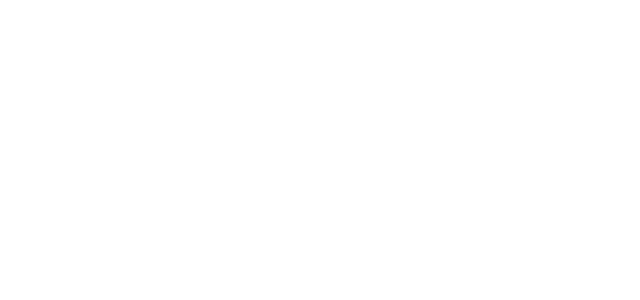
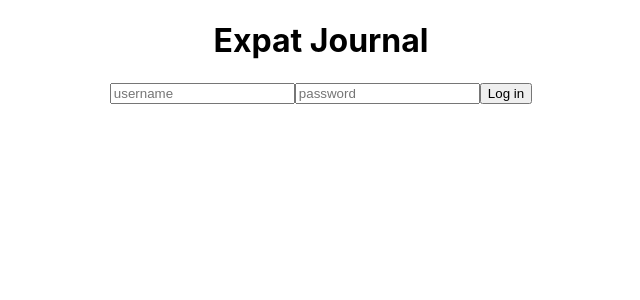
Before and after one commit to Build-Expat-Journal/front-end, a React (Create React App) app in the folder expat-journal/: page /login in a window 1280 px wide. Shown: the top 300 px of the page, without its empty margins (319-959 px from the left). Built offline with nearby package versions, Linux system fonts and the light colour scheme.

Commit message:
commit before merge to master

```diff
--- a/expat-journal/src/App.js
+++ b/expat-journal/src/App.js
@@ -1,11 +1,17 @@
 import React from 'react';
 import './App.css';
 import { Route } from 'react-router-dom'
+
+//components
 import SignUp from './components/SignUp';
+import Login from './components/Login';
+import NavBar from './components/NavBar';
 
 function App() {
   return (
     <div className="App">
+      <NavBar />
+      <Route path='/login' component={Login} />
       <Route path='/signup' component={SignUp} />
     </div>
   );
--- a/expat-journal/src/actions/index.js
+++ b/expat-journal/src/actions/index.js
@@ -8,7 +8,7 @@
 export const postUser = (credentials, history) => dispatch => {
     dispatch({ type: SIGNUP_USER_START})
     axios
-        .post('PLACEHOLDER', credentials)
+        .post('/register', credentials)
         .then(res => {
             console.log(res)
             dispatch({ type: SIGNUP_USER_SUCCESS, payload: res.data})
@@ -28,7 +28,7 @@
 export const userLogin = (credentials, history) => dispatch => {
     dispatch({ type: LOGIN_USER_START})
     axios
-        .post('PLACEHOLDER', credentials)
+        .post('/login', credentials)
         .then(res => {
             console.log(res)
             dispatch({ type: LOGIN_USER_SUCCESS, payload: res.data})
@@ -44,7 +44,7 @@
 export const FETCHING_TRIPS_START = 'FETCHING_TRIPS_START'
 export const FETCHING_TRIPS_SUCCESS = 'FETCHING_TRIPS_SUCCESS'
 export const FETCHING_TRIPS_FAILURE = 'FETCHING_TRIPS_FAILURE'
-export const fetchTrips = (userId) => dispatch => {
+export const fetchTrips = () => dispatch => {
     dispatch({ type: FETCHING_TRIPS_START})
     axiosWithAuth()
         .get(`PLACEHOLDER`)
--- /dev/null
+++ b/expat-journal/src/components/Login.js
@@ -0,0 +1,58 @@
+import React, { useState } from 'react';
+import { connect } from 'react-redux';
+import { userLogin } from '../actions';
+
+const initialCredentials = {
+    username: '',
+    password: ''
+}
+
+function Login({ userLogin, history }) {
+    const [credentials, setCredentials] = useState(initialCredentials)
+
+    const handleChange = e => {
+        setCredentials(
+            {
+                ...credentials,
+                [e.target.name]: e.target.value
+            }
+        )
+    };
+
+    const callLogin = e =>  {
+        e.preventDefault();
+        userLogin(credentials, history);
+    };
+
+    return (
+      <div>
+        <form onSubmit={callLogin}>
+            <input
+                type="text"
+                name="userId"
+                value={credentials.username}
+                placeholder="username"
+                onChange={handleChange}
+            />
+            <input
+                type="password"
+                name="password"
+                value={credentials.password}
+                placeholder="password"
+                onChange={handleChange}
+            />
+            <button>Log in</button>
+        </form>
+      </div>
+
+    )
+};
+
+const mapStateToProps = state => {
+    return {
+      isFetching: state.isFetching,
+      error: state.error
+    }
+  };
+
+export default connect(mapStateToProps, { userLogin })(Login);
--- /dev/null
+++ b/expat-journal/src/components/NavBar.js
@@ -0,0 +1,9 @@
+import React from 'react';
+
+const NavBar = () => {
+    return (
+        <h1>Expat Journal</h1>
+    )
+};
+
+export default NavBar;
--- a/expat-journal/src/components/SignUp.js
+++ b/expat-journal/src/components/SignUp.js
@@ -9,8 +9,7 @@
     confirmPassword: '',
     first_name: '',
     last_name: '',
-    email: ''
-}
+};
 
 function SignUp({ postUser, history }) {
 
@@ -49,13 +48,6 @@
                     onChange={handleChange}
                 />
                 <input
-                    type="email"
-                    name="email"
-                    value={credentials.email}
-                    placeholder="email"
-                    onChange={handleChange}
-                />
-                <input
                     type="text"
                     name="username"
                     value={credentials.username}
```
